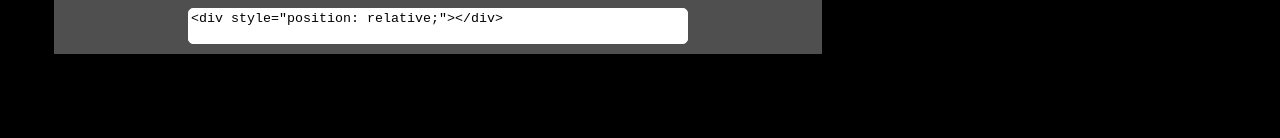
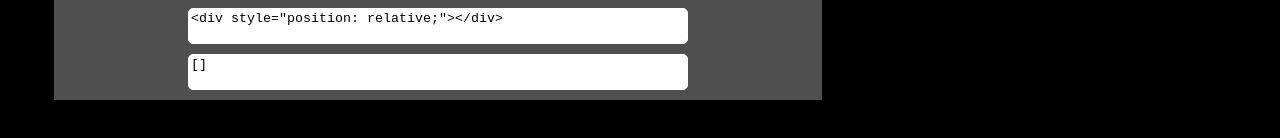
Before and after one commit to mizzsig/sssignal3, a Nuxt app in the folder app/front/: page /soft/css_art in a window 1280 px wide. Shown: the part 590-728 px from the top of the page. Built offline with nearby package versions, Linux system fonts and the light colour scheme; no server answers.

Commit message:
現在の状態をJSONで出力し、入力も受け付けるようにした

```diff
--- a/app/front/pages/soft/css_art.vue
+++ b/app/front/pages/soft/css_art.vue
@@ -7,6 +7,7 @@
                     <div v-for="(content, index) in contents" v-bind:key="`view-${content.key}`" :style="content" @mousedown="mouseDown(index, $event)"></div>
                 </div>
                 <textarea class="content" style="margin-bottom: 10px;" v-model="resultHtml" readonly></textarea>
+                <textarea class="content" style="margin-bottom: 10px;" v-model="contentsJson"></textarea>
             </div>
             <div class="sub-right" style="max-height: 100%;">
                 <div class="content" style="padding: 10px; margin-bottom: 10px; display: flex; justify-content: space-between;">
@@ -60,6 +61,7 @@ export default {
     data() {
         return ({
             contents: [],
+            contentsJson: "",
             resultHtml: "",
             isDrug: false,
             addCssIndex: "",
@@ -79,12 +81,29 @@ export default {
         this.reloadTimer = setInterval(() => {
             const element = document.getElementsByClassName('sub-content-main')[0];
             this.resultHtml = '<div style="position: relative;">' + element.innerHTML + '</div>';
+            this.contentsJson = JSON.stringify(this.contents);
         }, 20);
     },
     beforeDestroy() {
         window.removeEventListener("mousemove", this.mouseMove);
         window.removeEventListener("mouseup", this.mouseUp);
         clearInterval(this.reloadTimer);
+    },
+    watch: {
+        contentsJson(value) {
+            try {
+                this.contents = JSON.parse(value);
+                const maxVal = this.contents.reduce((acc, val) => {
+                    if (parseInt(acc.key.replace('content-', '')) > parseInt(val.key.replace('content-', ''))) {
+                        return acc;
+                    } else {
+                        return val;
+                    }
+                });
+                this.divIndex = Math.max(parseInt(maxVal.key.replace('content-', '')) + 1, this.divIndex);
+            } catch (error) {
+            }
+        }
     },
     methods: {
         addDiv() {
```
